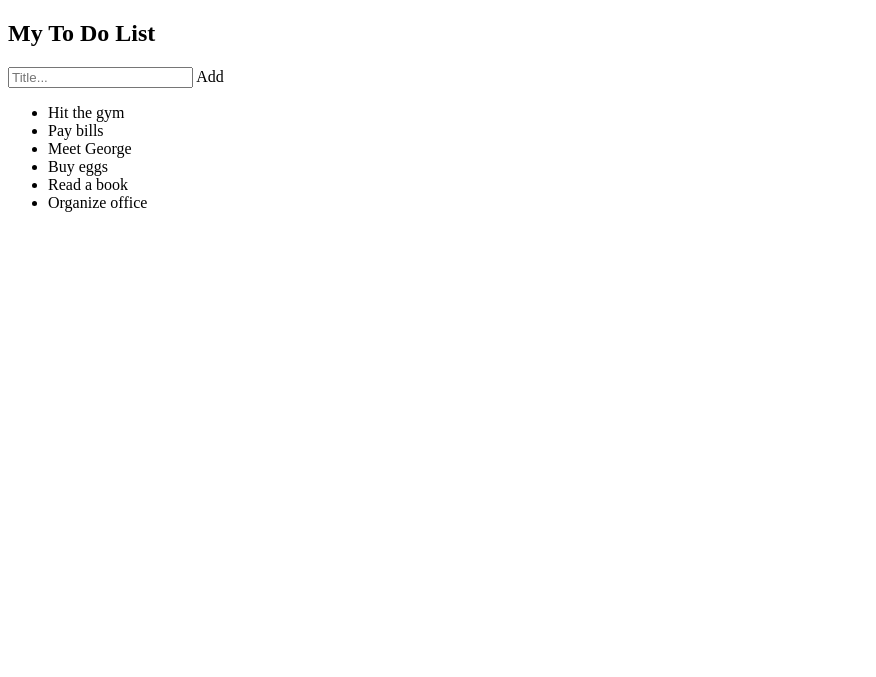
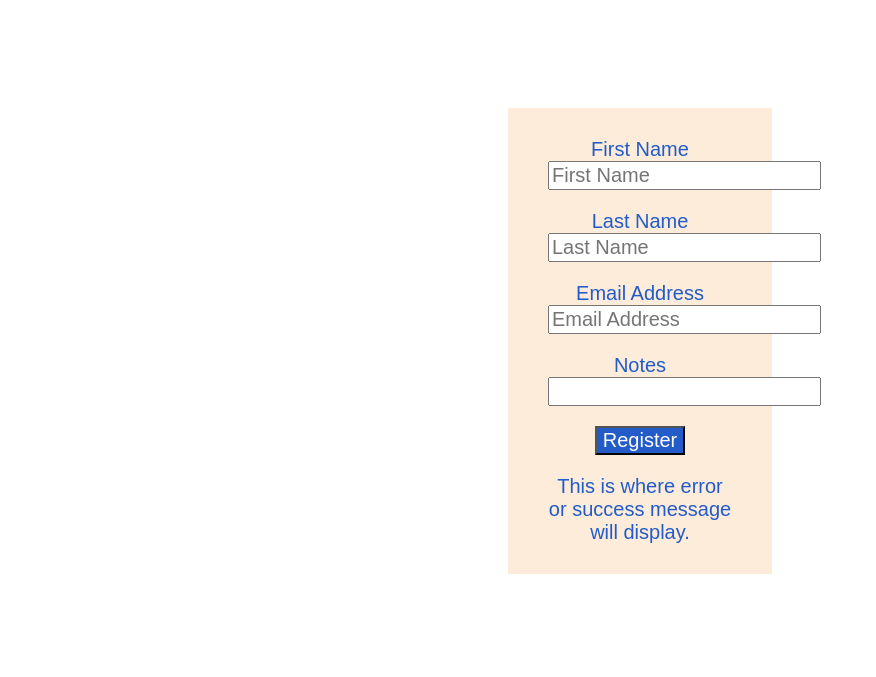
Before and after one commit to hyu2666/app-Haitong-Yu-hw3, a plain HTML site: page index.html in a window 1280 px wide. Shown: the whole page, without its empty margins (0-876 px from the left). Drawn offline with Linux system fonts and the light colour scheme.

Commit message:
finish basic html and some css

```diff
--- a/index.html
+++ b/index.html
@@ -2,23 +2,82 @@
 <html>
 <head>
 <style>
+
+/*body {
+	padding: 100px 500px;
+	border-radius: 50px;
+	border: 10px;
+  border-color: rgb(35,91,200);
+}*/
+
+#outDiv {
+  padding: 100px 500px;
+  ackground-color: rgb(35,91,200);
+}
+
+#Div {
+  background-color: rgb(252,236,217);
+  padding: 30px 40px;
+  font-size: 20px;
+  font-family: "arial";
+  color: rgb(35,91,200);
+  text-align: center;
+  /*border: 10px;*/
+}
+
+input {
+	/*padding: 10px;*/
+	/*width: 15%;*/
+	/*text-align: center;*/
+  font-size: 20px;
+	/*border-radius: 10;*/
+}
+button {
+	font-size: 20px;
+	background-color: rgb(35,91,200);
+	color: white;
+
+}
+input::-webkit-input-placeholder{
+	border-color: rgb(35,91,200);
+/*	border: 20px;
+  color:rgb(193,193,193);*/
+}
+input::-moz-placeholder{   /* Mozilla Firefox 19+ */
+  color:rgb(193,193,193);
+}
+input:-moz-placeholder{    /* Mozilla Firefox 4 to 18 */
+  color:rgb(193,193,193);
+}
+input:-ms-input-placeholder{  /* Internet Explorer 10-11 */
+  color:rgb(193,193,193);
+}
+
 </style>
 </head>
 <body>
-<div id="myDIV" class="header">
-  <h2>My To Do List</h2>
-  <input type="text" id="myInput" placeholder="Title...">
-  <span>Add</span>
+
+<div id="outDiv">
+	<div id="Div">
+  <span>First Name</span>
+  <input type="text" id="firstNameInput" class="inputBox" placeholder="First Name">
+  <p></p>
+  <span>Last Name</span>
+  <input type="text" id="lastNameInput" class="inputBox" placeholder="Last Name">
+  <p></p>
+  <span>Email Address</span>
+  <input type="text" id="emailInput" class="inputBox" placeholder="Email Address">
+  <p></p>
+  <span>Notes</span>
+  <input type="text" id="noteInput" class="inputBox" placeholder="">
+  <p></p>
+  <button>Register</button>
+  <p></p>
+  <span id="registerBut">This is where error or success message will display.</span>
+</div>
 </div>
 
-<ul id="myUL">
-  <li>Hit the gym</li>
-  <li>Pay bills</li>
-  <li>Meet George</li>
-  <li>Buy eggs</li>
-  <li>Read a book</li>
-  <li>Organize office</li>
-</ul>
+
 </body>
 
 <script>
```
